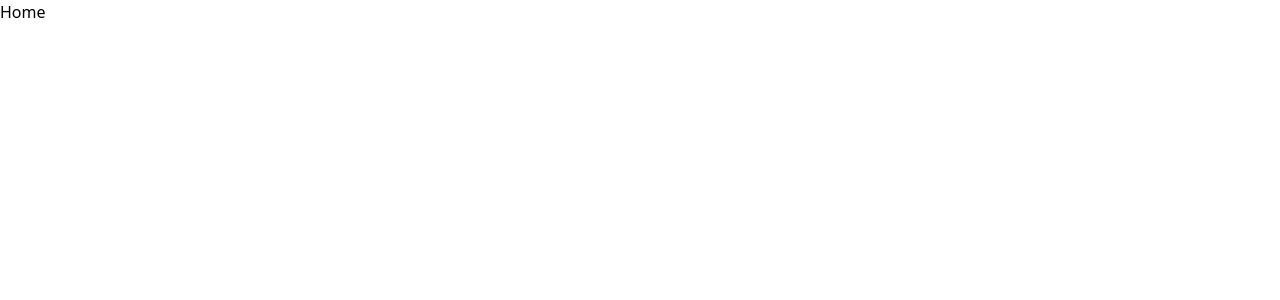
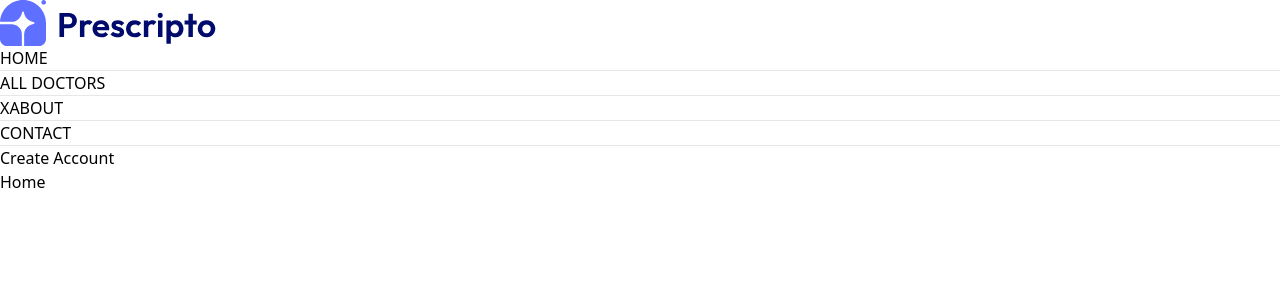
Before and after one commit to vivek1842/Hospital-Management-Application, a React (Vite) app: page /doctors/1 in a window 1280 px wide. Shown: the top 300 px of the page. Built offline with nearby package versions, Linux system fonts and the light colour scheme.

Commit message:
navbar added

```diff
--- a/src/App.jsx
+++ b/src/App.jsx
@@ -9,10 +9,12 @@ import Contact from './pages/Contact'
 import MyProfile from './pages/MyProfile'
 import MyAppointments from './pages/MyAppointments'
 import Appointment from './pages/Appointment'
+import Navbar from './components/Navbar'
 
 const App = () => {
   return (
     <div className='mx-4 sm:mx-[10%]'>
+      <Navbar />
       <Routes>
         <Route path='/' element={<Home />} />
         <Route path='/doctors' element={<Doctors />} />
--- /dev/null
+++ b/src/components/Navbar.jsx
@@ -0,0 +1,35 @@
+/* eslint-disable no-unused-vars */
+import React from 'react'
+import { assets } from '../assets/assets'
+import { NavLink } from 'react-router-dom'
+
+const Navbar = () => {
+  return (
+    <div>
+        <img src={assets.logo} alt="logo not found" />
+        <ul>
+            <NavLink>
+                <li>HOME</li>
+                <hr />
+            </NavLink>
+            <NavLink>
+                <li>ALL DOCTORS</li>
+                <hr />
+            </NavLink>
+            <NavLink>
+                <li>XABOUT</li>
+                <hr />
+            </NavLink>
+            <NavLink>
+                <li>CONTACT</li>
+                <hr />
+            </NavLink>
+        </ul>
+        <div>
+            <button>Create Account</button>
+        </div>
+    </div>
+  )
+}
+
+export default Navbar
```
